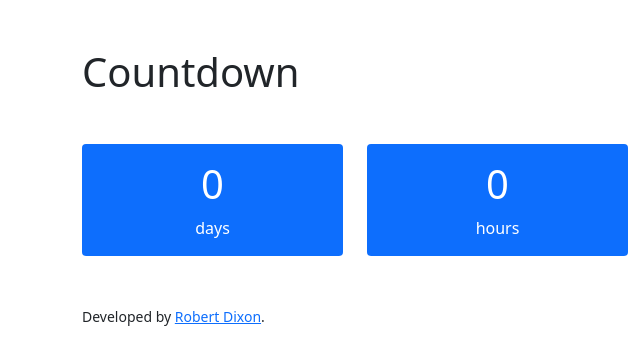
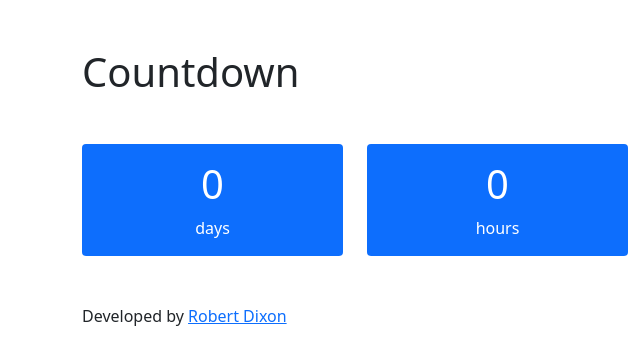
Before and after one commit to robsd/js-countdown, a plain HTML site: page index.html in a window 1280 px wide. Shown: the full height of the page, 0-640 px from the left. Drawn offline with nearby package versions, Linux system fonts and the light colour scheme.

Commit message:
Add files via upload

```diff
--- a/index.html
+++ b/index.html
@@ -9,7 +9,7 @@
 	<body>
 		<div class="container my-5">
 			<h1 class="mb-5">Countdown</h1>
-			<div class="row text-center">
+			<div class="row text-center mb-5">
 				<div class="col-3">
 					<div class="bg-primary text-white rounded py-3">
 						<h1 id="days">0</h1>
@@ -35,9 +35,7 @@
 					</div>
 				</div>
 			</div>
-			<div class="mt-5">
-				<small>Developed by <a href="https://robertd.co.uk">Robert Dixon</a>.</small>
-			</div>
+			<p>Developed by <a href="https://robertd.co.uk">Robert Dixon</a></p>
 		</div>
 		<script src="js/script.js"></script>
 	</body>
```
